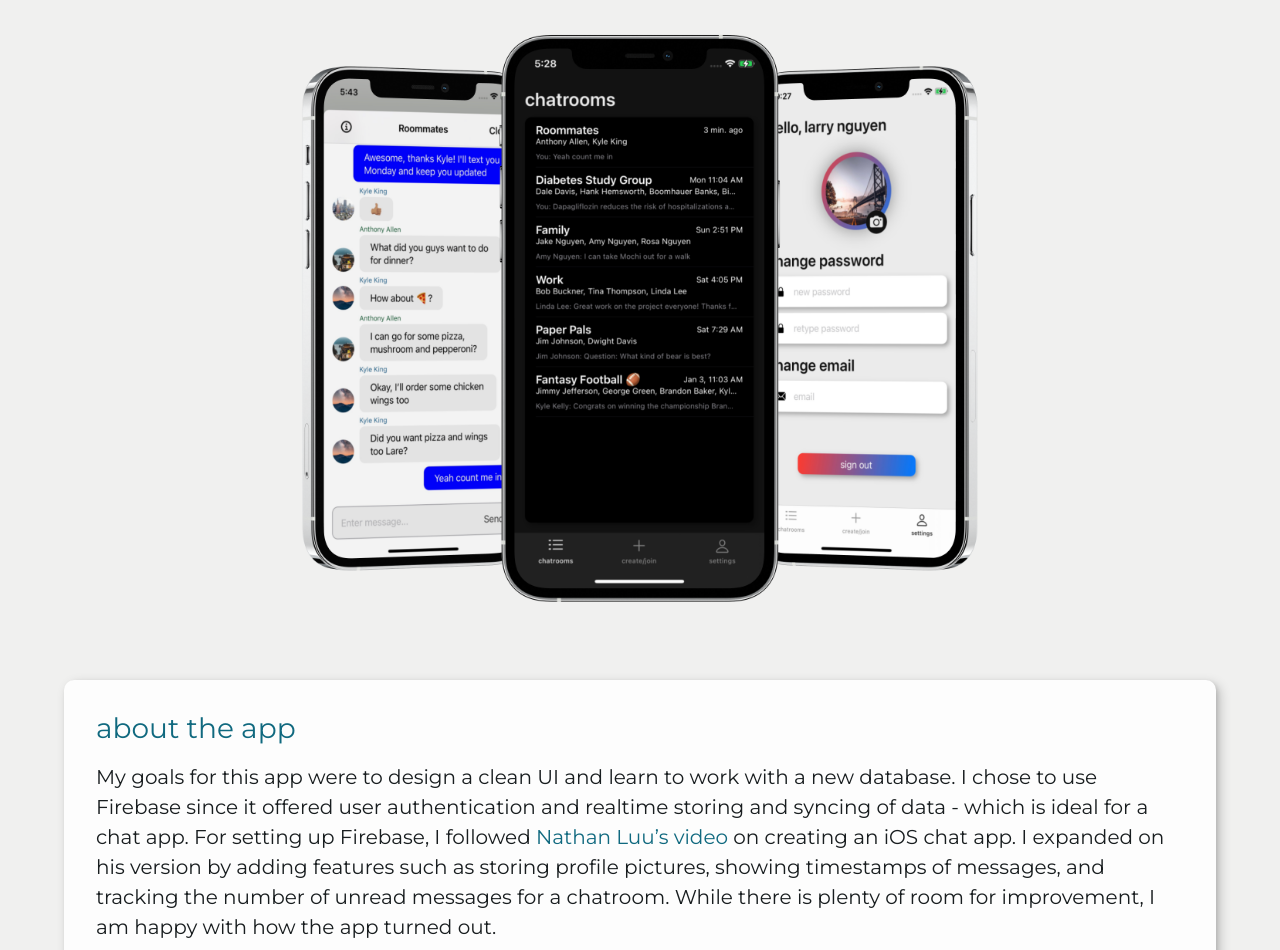
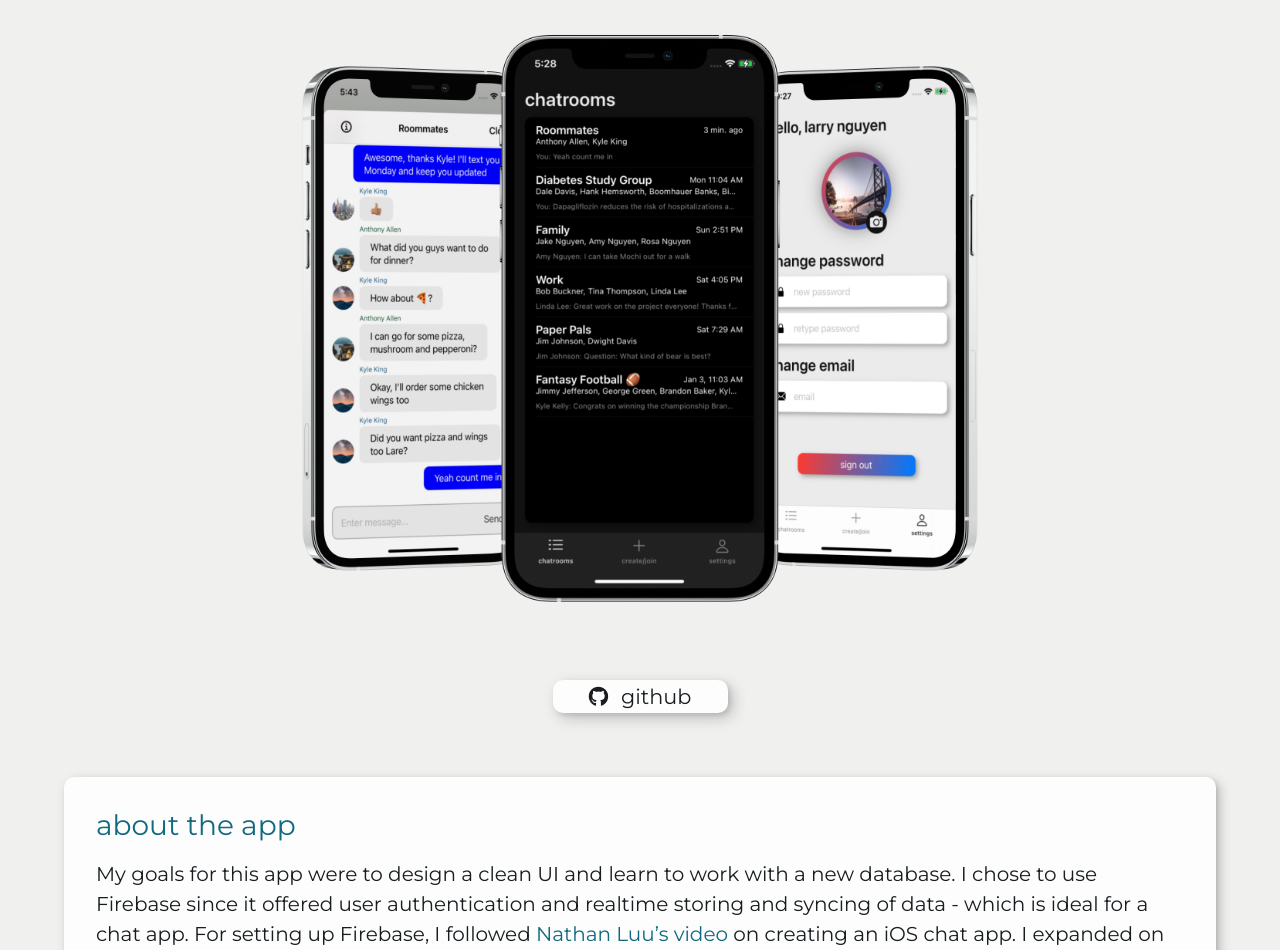
Before and after one commit to larryn35/Portfolio, a plain HTML site: page helloworld.html in a window 1280 px wide. Shown: the part 147-1097 px from the top of the page. Drawn offline with nearby package versions, Linux system fonts and the light colour scheme; no server answers; a web font is replaced by a local one.

Commit message:
resume update, add github link to app detail

```diff
--- a/css/style.css
+++ b/css/style.css
@@ -523,6 +523,27 @@ p {
   padding: 0;
 }
 
+.app-detail .banner .fab {
+  text-align: center;
+  display: block;
+  width: 175px;
+  margin: 0 auto 4rem auto;
+  padding: 1rem;
+  background-color: #fdfdfd;
+  border-radius: 10px;
+  box-shadow: var(--box-shadow);
+}
+
+.app-detail .banner .github-text {
+  font-size: 1.3rem;
+  font-family: var(--ff-secondary);
+  margin-left: 0.5rem;
+}
+
+.app-detail .banner .fab:hover {
+  color: var(--clr-accent);
+}
+
 .app-detail .heading-title {
   padding-bottom: 1rem;
   color: var(--clr-accent);
@@ -629,13 +650,6 @@ p {
   }
 }
 
-/* @supports (-webkit-touch-callout: none) { */
-  /* CSS specific to iOS devices */
-  /* #dropDown {
-    animation: dropDown 1.5s ease-in-out;
-  }
-} */
-
 #fadeIn {
   position: relative;
   animation-name: fadein;
--- a/helloworld.html
+++ b/helloworld.html
@@ -30,9 +30,11 @@
     />
 
     <!-- Fonts -->
-    <link rel="preconnect" href="https://fonts.gstatic.com">
-    <link href="https://fonts.googleapis.com/css2?family=Montserrat&family=Scope+One" rel="stylesheet">
-
+    <link rel="preconnect" href="https://fonts.gstatic.com" />
+    <link
+      href="https://fonts.googleapis.com/css2?family=Montserrat&family=Scope+One"
+      rel="stylesheet"
+    />
   </head>
 
   <body>
@@ -88,10 +90,16 @@
 
         <!-- banner photo -->
         <div class="banner">
-            <img
-            src="/img/HW/hw-scenes.png"
-            alt="Screenshots of Hello World"
-          />
+          <img src="/img/HW/hw-scenes.png" alt="Screenshots of Hello World" />
+
+          <a
+            href="https://github.com/larryn35/helloworld"
+            class="fab fa-github fa-lg"
+            target="_blank"
+            rel="noopener noreferrer"
+          >
+            <span class="github-text">github</span>
+          </a>
         </div>
 
         <div class="detail-container">
@@ -182,7 +190,6 @@
 
     <!----------------------------------------- contact page ----------------------------------------->
     <section class="contact-page section" id="contact">
-
       <!-- wave animation -->
       <div class="wave-container">
         <svg
@@ -279,7 +286,6 @@
           <div>Peter Parker</div>
         </div>
       </div>
-
     </section>
 
     <!----------------------------------------- contact page end ----------------------------------------->
```
Also changed, not shown: 1 other file. Lines whose indentation alone changed are shown as unchanged.
